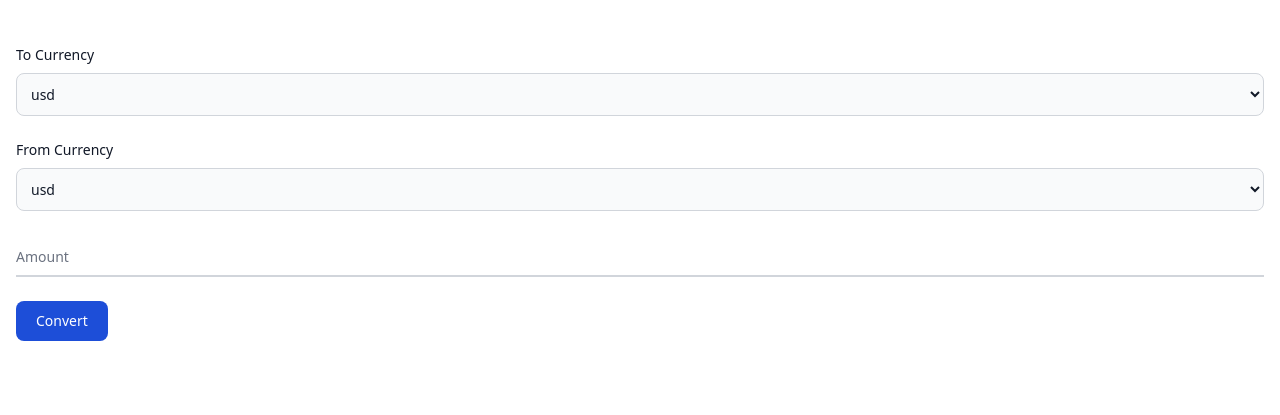
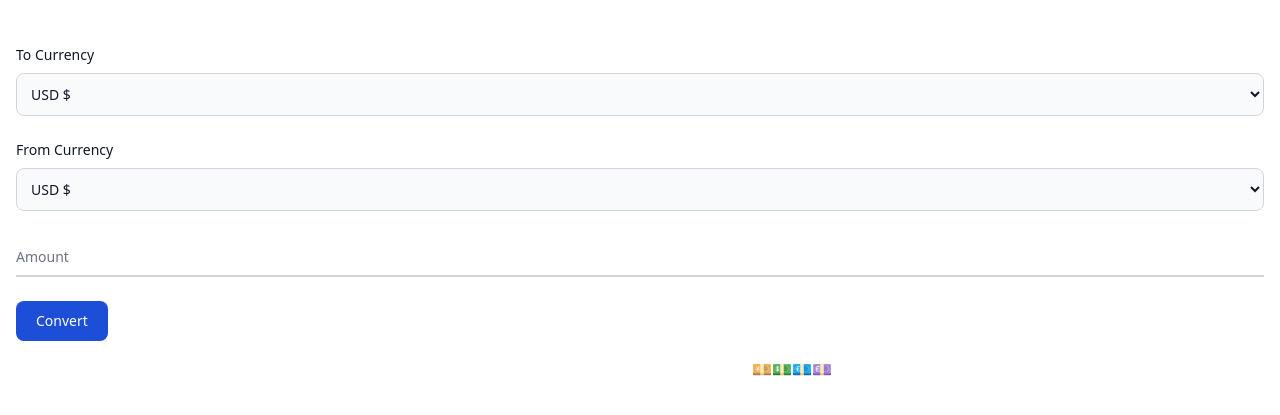
Before and after one commit to GourabMCFC/Currency-Converter, a website built with Vite: page index.html in a window 1280 px wide. Shown: the part 51-466 px from the top of the page. Built offline with nearby package versions, Linux system fonts and the light colour scheme.

Commit message:
Bug Fixes

```diff
--- a/index.html
+++ b/index.html
@@ -106,9 +106,9 @@
                     >
                     <select
                         id="to"
-                        class="bg-gray-50 border border-gray-300 text-gray-900 text-sm rounded-lg focus:ring-blue-500 focus:border-blue-500 block w-full p-2.5 dark:bg-gray-700 dark:border-gray-600 dark:placeholder-gray-400 dark:text-white dark:focus:ring-blue-500 dark:focus:border-blue-500"
+                        class="bg-gray-50 border border-gray-300 text-gray-900 text-sm rounded-lg focus:ring-blue-500 focus:border-blue-500 block w-full p-2.5 dark:bg-gray-700 dark:border-gray-600 dark:placeholder-gray-400 dark:text-white dark:focus:ring-blue-500 dark:focus:border-blue-500 uppercase"
                     >
-                        <option>usd</option>
+                        <option>usd $</option>
                         <option>eur</option>
                         <option>inr</option>
                         <option>jpy</option>
@@ -122,9 +122,9 @@
                     >
                     <select
                         id="from"
-                        class="bg-gray-50 border border-gray-300 text-gray-900 text-sm rounded-lg focus:ring-blue-500 focus:border-blue-500 block w-full p-2.5 dark:bg-gray-700 dark:border-gray-600 dark:placeholder-gray-400 dark:text-white dark:focus:ring-blue-500 dark:focus:border-blue-500"
+                        class="bg-gray-50 border border-gray-300 text-gray-900 text-sm rounded-lg focus:ring-blue-500 focus:border-blue-500 block w-full p-2.5 dark:bg-gray-700 dark:border-gray-600 dark:placeholder-gray-400 dark:text-white dark:focus:ring-blue-500 dark:focus:border-blue-500 uppercase"
                     >
-                        <option>usd</option>
+                        <option>usd $</option>
                         <option>eur</option>
                         <option>inr</option>
                         <option>jpy</option>
@@ -154,7 +154,9 @@
                 </button>
             </form>
             <div class="flex items-center justify-center mt-2 p-2">
-                <h1 id="output">Hello World</h1>
+                <h1 id="output">
+                    Enter Amount And Select Currency Type 💴💵💶💷
+                </h1>
             </div>
         </section>
         <script src="index.js"></script>
--- a/index.js
+++ b/index.js
@@ -10,6 +10,7 @@ const display = (value, answer, to, from, type) => {
     if (type) msg = `${value} ${to} in ${from} = ${answer}`;
     else msg = `${value} error`;
     output.innerHTML = msg;
+    val.value = '';
 };
 const convert = async (to, from, value) => {
     console.log('Here');
```
